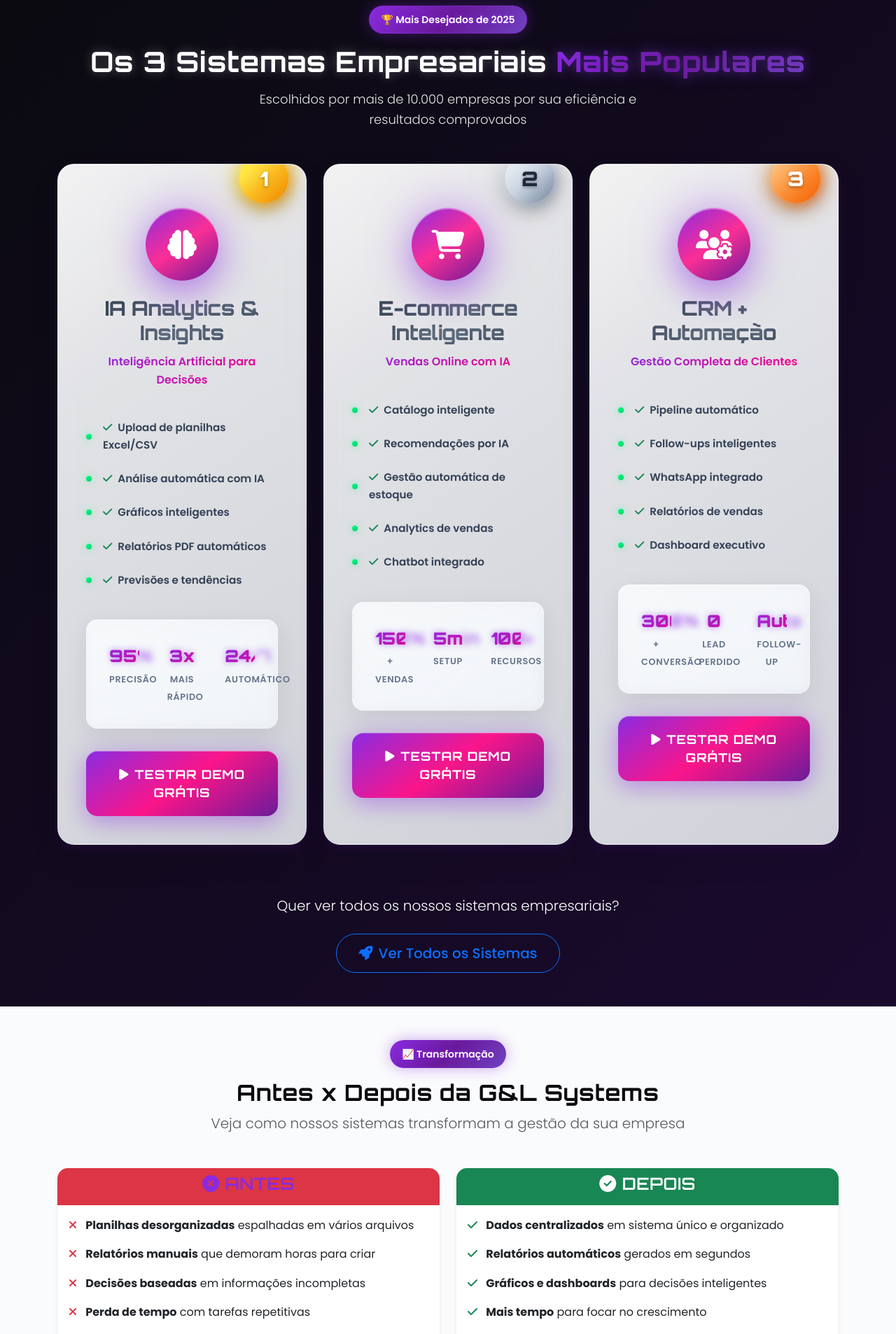
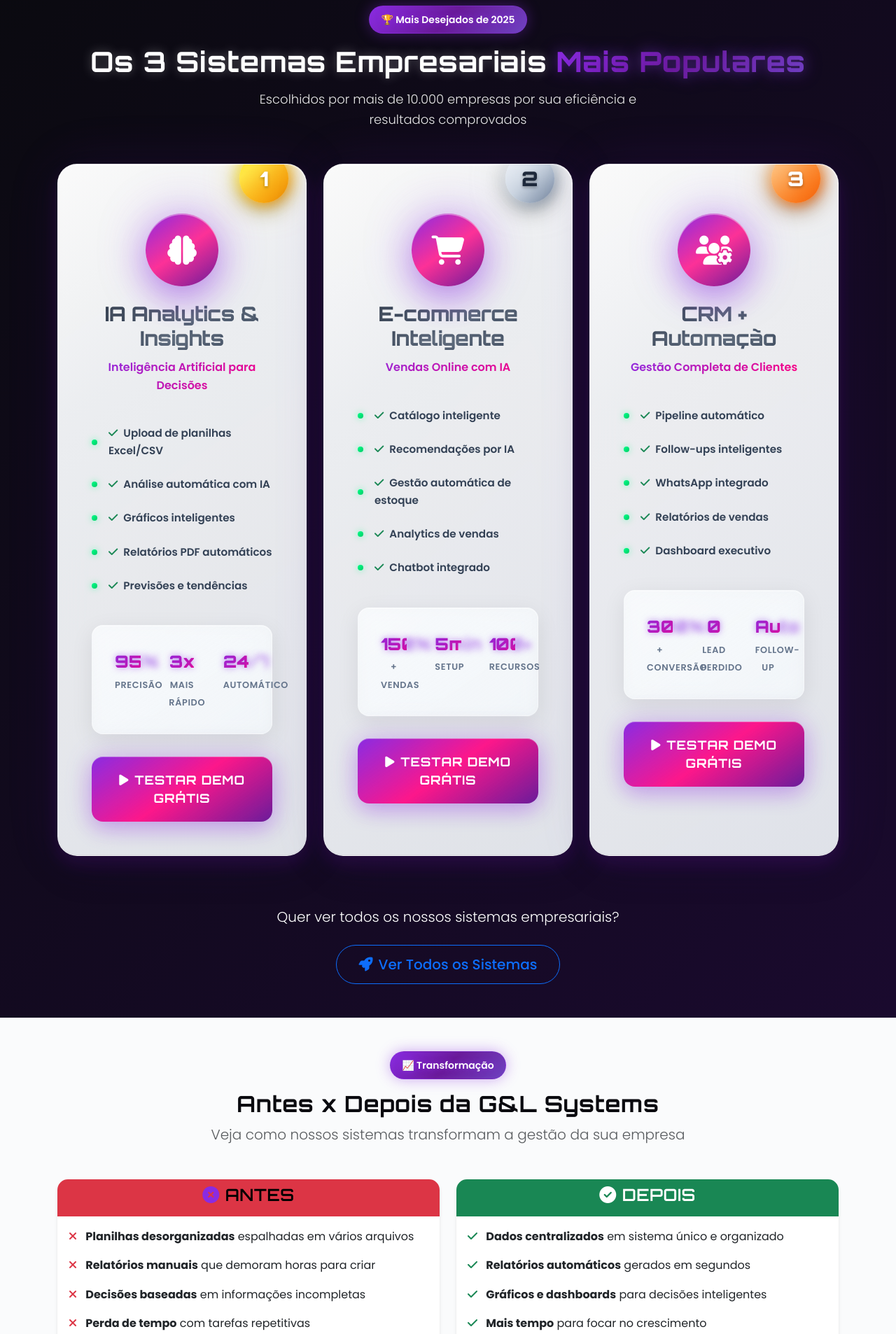
Before and after one commit to lsfrenzel/GLSystemsSite, a Flask app: page / in a window 1280 px wide. Shown: the part 1640-3546 px from the top of the page at 70% size. Run offline with Flask 3, Linux system fonts and the light colour scheme; some libraries are stand-ins or nearby versions.

Commit message:
Enhance visual appeal and functionality of daily tools and hero section
Updates the styling of hero section cards to be more visually appealing. Implements a "Dia-a-dia" navigation highlight and integrates file previews within the daily tools section instead of direct download buttons. Also, adjusts the "ANTES" text color in the hero section.

Replit-Commit-Author: Agent
Replit-Commit-Session-Id: 8b5417ea-6430-43f4-b4c3-d57a7f65ee16
Replit-Commit-Checkpoint-Type: full_checkpoint
Replit-Commit-Screenshot-Url: https://storage.googleapis.com/screenshot-production-us-central1/d58d9cd9-b46e-467c-a3a4-f2fe86146bcd/8b5417ea-6430-43f4-b4c3-d57a7f65ee16/vs8GRid

```diff
--- a/static/css/modern-components.css
+++ b/static/css/modern-components.css
@@ -399,20 +399,22 @@
 .top-system-card {
     position: relative;
     background: linear-gradient(145deg,
-        rgba(255, 255, 255, 0.95) 0%,
-        rgba(248, 250, 252, 0.9) 30%,
-        rgba(241, 245, 249, 0.85) 100%);
-    backdrop-filter: blur(20px);
-    border: 1px solid rgba(255, 255, 255, 0.2);
-    border-radius: 24px;
-    padding: 2.5rem;
+        rgba(255, 255, 255, 0.98) 0%,
+        rgba(248, 250, 252, 0.95) 30%,
+        rgba(241, 245, 249, 0.92) 100%);
+    backdrop-filter: blur(25px);
+    border: 1px solid rgba(255, 255, 255, 0.3);
+    border-radius: 28px;
+    padding: 3rem;
     height: 100%;
     overflow: hidden;
-    transition: all 0.4s cubic-bezier(0.175, 0.885, 0.32, 1.275);
+    transition: all 0.5s cubic-bezier(0.175, 0.885, 0.32, 1.275);
     box-shadow:
-        0 20px 40px rgba(0, 0, 0, 0.1),
-        0 8px 16px rgba(138, 43, 226, 0.1),
-        inset 0 1px 0 rgba(255, 255, 255, 0.6);
+        0 25px 50px rgba(0, 0, 0, 0.12),
+        0 12px 24px rgba(138, 43, 226, 0.15),
+        0 0 80px rgba(138, 43, 226, 0.1),
+        inset 0 2px 0 rgba(255, 255, 255, 0.8),
+        inset 0 -1px 0 rgba(0, 0, 0, 0.05);
 }
 
 .top-system-card::before {
--- a/static/css/style.css
+++ b/static/css/style.css
@@ -187,6 +187,34 @@ h1, h2, h3, h4, h5, h6 {
     color: white !important;
     transform: translateY(-2px);
     box-shadow: var(--shadow-md);
+}
+
+/* Highlighted navigation link for Dia-a-dia */
+.highlighted-nav {
+    background: linear-gradient(135deg, #667eea 0%, #764ba2 100%) !important;
+    color: white !important;
+    font-weight: 600 !important;
+    box-shadow: 0 4px 15px rgba(102, 126, 234, 0.4);
+    border: 2px solid rgba(255, 255, 255, 0.1);
+    animation: pulse-highlight 2s infinite;
+}
+
+.highlighted-nav::before {
+    background: linear-gradient(135deg, #764ba2 0%, #667eea 100%) !important;
+}
+
+.highlighted-nav:hover {
+    transform: translateY(-3px) !important;
+    box-shadow: 0 6px 25px rgba(102, 126, 234, 0.6) !important;
+}
+
+@keyframes pulse-highlight {
+    0%, 100% {
+        box-shadow: 0 4px 15px rgba(102, 126, 234, 0.4);
+    }
+    50% {
+        box-shadow: 0 6px 20px rgba(102, 126, 234, 0.6);
+    }
 }
 
 /* Dark Neon Hero Section */
--- a/templates/index.html
+++ b/templates/index.html
@@ -300,7 +300,7 @@
             <div class="col-lg-6 mb-4">
                 <div class="card h-100 border-danger">
                     <div class="card-header bg-danger text-white text-center">
-                        <h4><i class="fas fa-times-circle me-2"></i>ANTES</h4>
+                        <h4><i class="fas fa-times-circle me-2"></i><span class="text-white">ANTES</span></h4>
                     </div>
                     <div class="card-body">
                         <ul class="list-unstyled">
```
Also changed, not shown: templates/dia_a_dia.html (+71 -30 lines), 4 other files.
